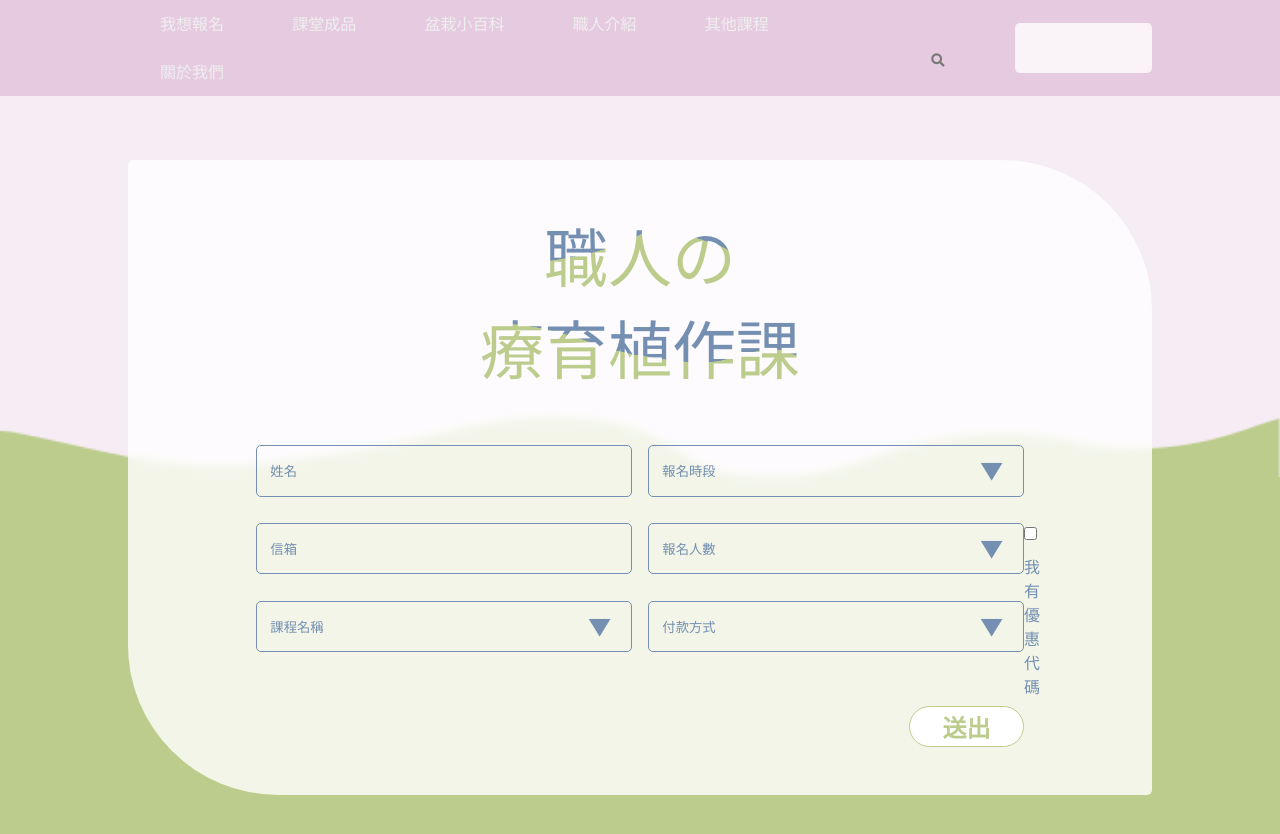
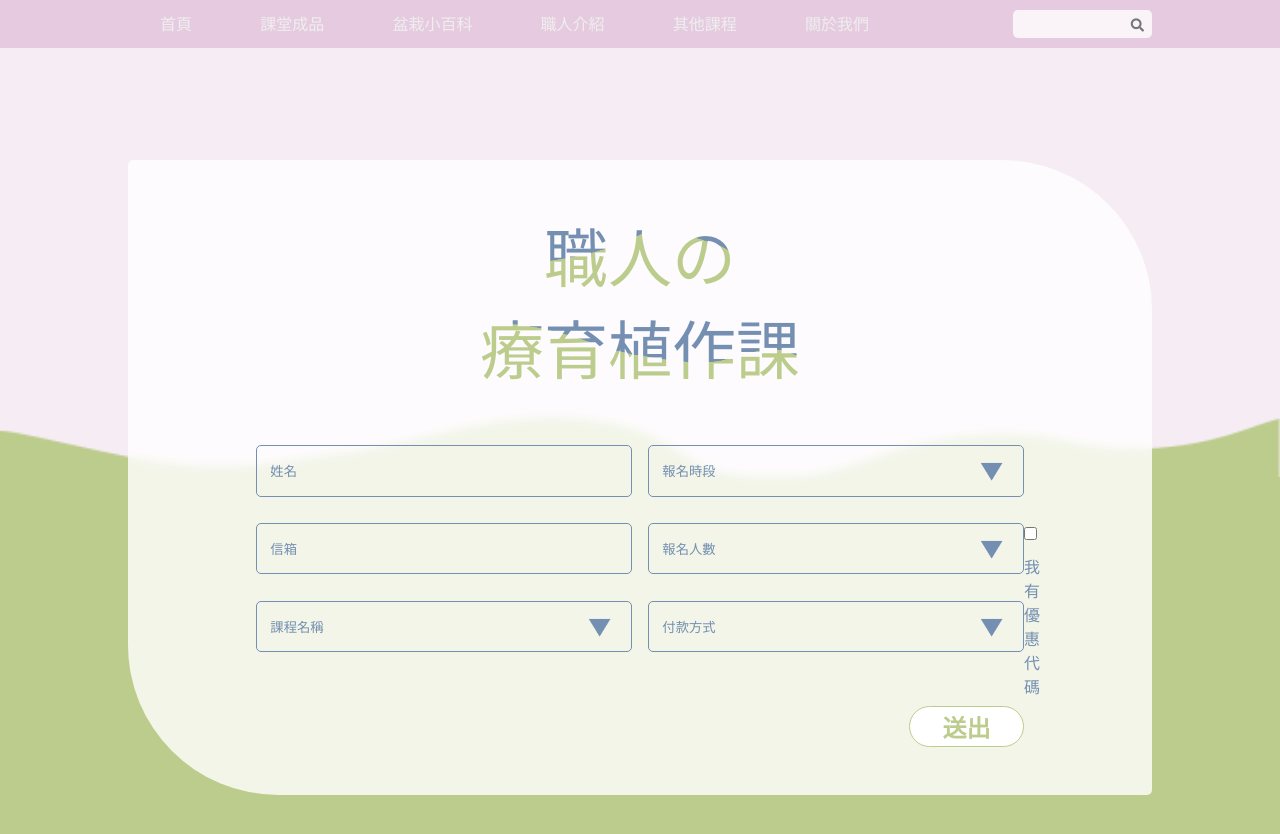
Before and after one commit to lintina11/web-test03, a plain HTML site: page singup.html in a window 1280 px wide. Drawn offline with Linux system fonts and the light colour scheme; a web font is replaced by a local one.

Commit message:
更改報名頁-首頁連結

```diff
--- a/singup.html
+++ b/singup.html
@@ -20,7 +20,7 @@
         </form>
         <i class="fas fa-bars"></i>
         <nav class="menu">
-            <a href="#">我想報名</a>
+            <a href="index.html">首頁</a>
             <a href="index.html">課堂成品</a>
             <a href="index.html">盆栽小百科</a>
             <a href="index.html">職人介紹</a>
```
